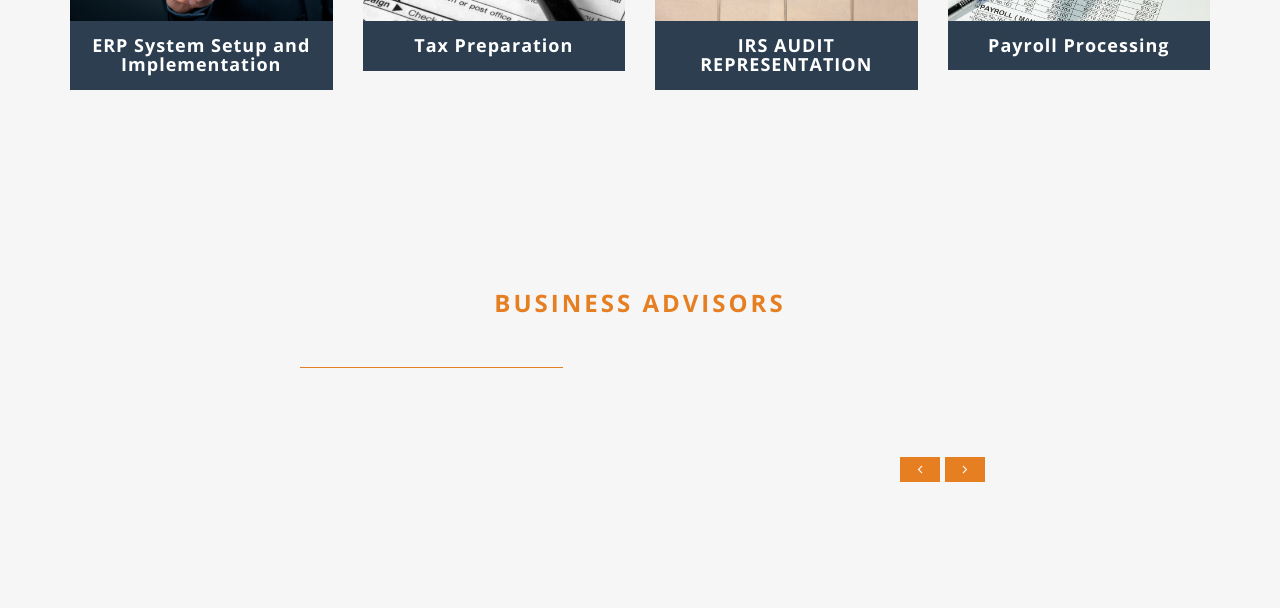
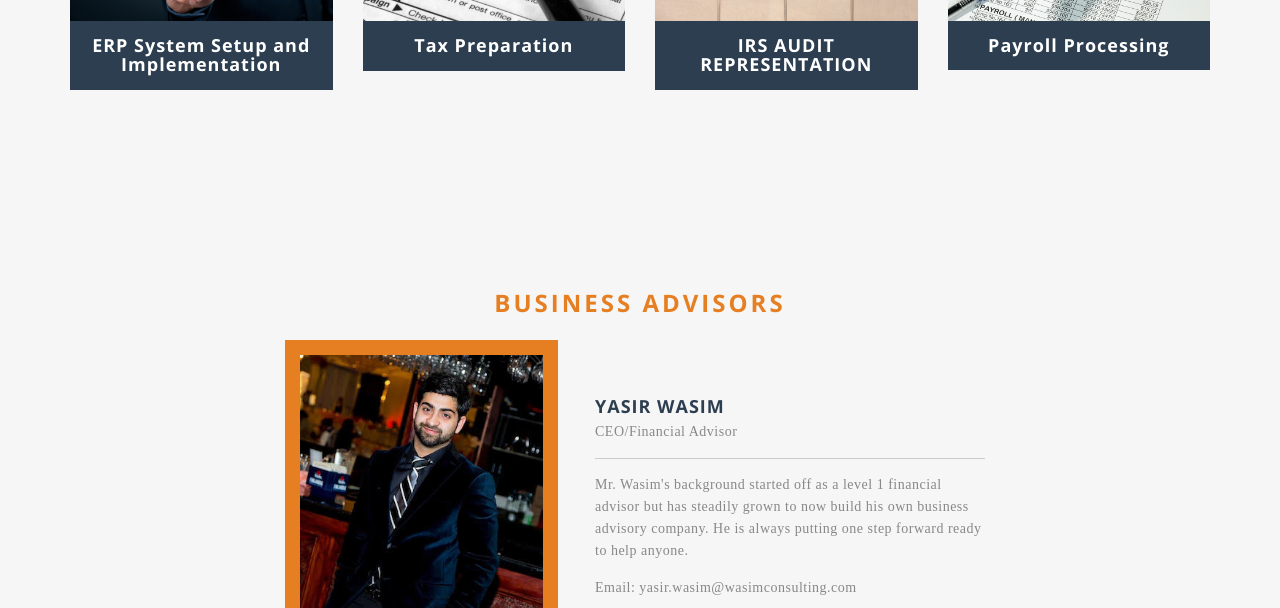
Before and after one commit to ZakiAhmed123/Wasim_Consulting, a plain HTML site: page index.html in a window 1280 px wide. Shown: the part 2195-2803 px from the top of the page. Drawn offline with nearby package versions, Linux system fonts and the light colour scheme; files that its build step writes are made by us from their sources; a web font is replaced by a local one.

Commit message:
fix profile

```diff
--- a/index.html
+++ b/index.html
@@ -445,9 +445,7 @@ reporting, and small business ERP system setup &amp; implementation.</p>
             <div class="row">
                 <!-- Single advisor profile area start -->
                 <div class="col-xs-12 col-md-10 col-md-offset-1 col-lg-8 col-lg-offset-2">
-                    <div class="single_advisor_profile">
-
-                            <div class="advisor_thumb">
+			   <div class="advisor_thumb">
                                 <img src="assets/img/profile.jpg" alt="">
                             </div>
                             <!-- Single advisor profile details -->
@@ -462,10 +460,8 @@ reporting, and small business ERP system setup &amp; implementation.</p>
                                 <div class="advisor_social_info">
                                     <div class="social_icon">
                                         <a href="https://www.linkedin.com/in/yasir-wasim-624672a2"><i class="fa fa-linkedin"></i></a>
-
-                                    </div>
+				    </div>
                                 </div>
-                            </div>
 
                     </div>
                 </div>
```
